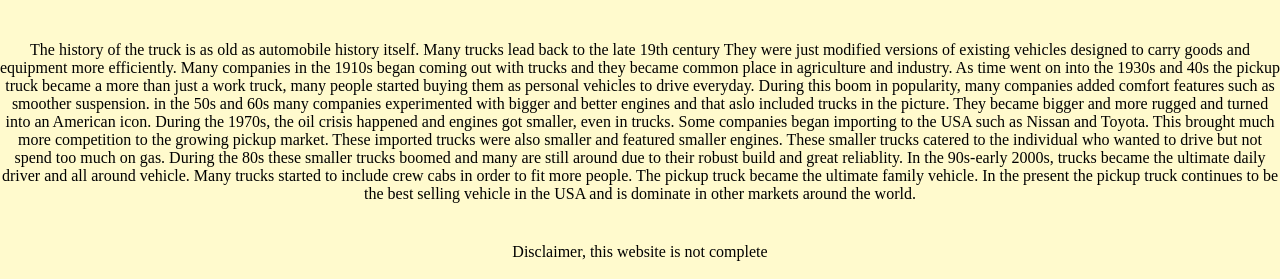
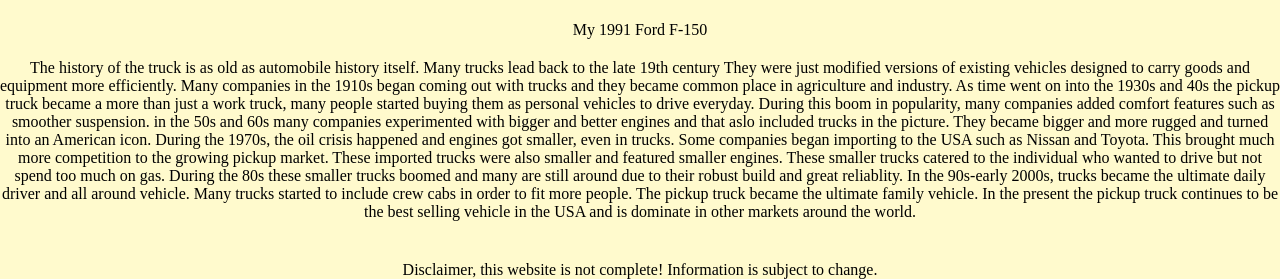
Before and after one commit to mehli99/ITEC-362-Website, a plain HTML site: page Trucks.html in a window 1280 px wide. Shown: the part 588-867 px from the top of the page. Drawn offline with Linux system fonts and the light colour scheme.

Commit message:
Update Trucks.html

```diff
--- a/Trucks.html
+++ b/Trucks.html
@@ -26,7 +26,7 @@
             </ul>
         </nav>
         <h2>Trucks : The Workhorse</h2>
-        <img src="Pictures/Truck1.jpg" alt="1991 Ford F-150" width="750" height="500">
+        <img src="Pictures/Truck1.jpg" alt="1991 Ford F-150" width="750" height="500"><figcaption>My 1991 Ford F-150</figcaption>
         <article>
 
             <p>The history of the truck is as old as automobile history itself. Many trucks lead back to the late 19th century
@@ -46,8 +46,8 @@
             </p>
         </article>
     </section>
-    <footer>
-        Disclaimer, this website is not complete
-    </footer>
-</body>
+ </body>
+<footer>
+        Disclaimer, this website is not complete! Information is subject to change.
+</footer>
 </html>
```
